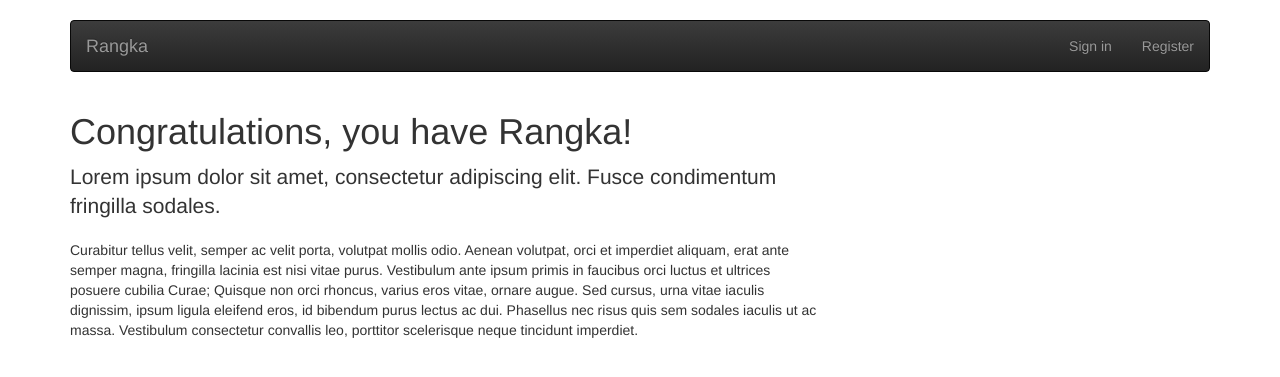
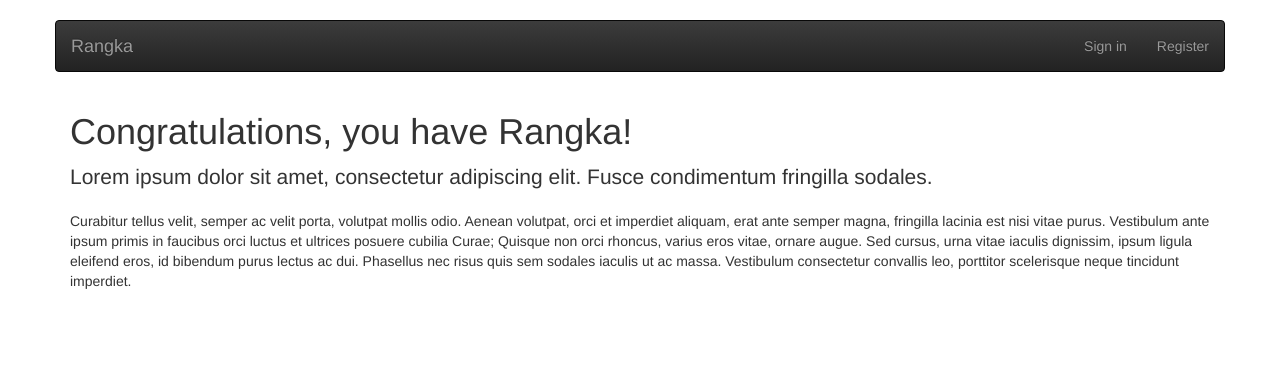
Before and after one commit to anwarishak/rangka, a PHP site: page / in a window 1280 px wide. Shown: the top 377 px of the page. Run offline with PHP 8.4, Linux system fonts and the light colour scheme.

Commit message:
Style changes

```diff
--- a/css/rangka.css
+++ b/css/rangka.css
@@ -1 +1,2 @@
 .navbar-wrapper { margin-top:20px; }
+.navbar-wrapper .container { padding:0; }
--- a/rangka/controller.php
+++ b/rangka/controller.php
@@ -2,6 +2,7 @@
 
 abstract class controller
 {
+  protected $main_path;
   protected $secondary_path;
   protected $tertiary_path;
   protected $quarternary_path;
@@ -40,6 +41,7 @@ abstract class controller
     if (class_exists($controller_name))
     {
       $controller = new $controller_name;
+      $controller->main_path = $name;
       $controller->secondary_path = $secondary_path;
       $controller->tertiary_path = $tertiary_path;
       $controller->quarternary_path = $quarternary_path;
@@ -146,6 +148,7 @@ abstract class controller
   {
     $models = $this->models;
     $model = $this->model;
+    $main_path = $this->main_path;
 
     if (file_exists('templates/'.$this->template)) include 'templates/'.$this->template;
     elseif (file_exists('rangka/templates/'.$this->template)) include 'rangka/templates/'.$this->template;
--- a/rangka/templates/header.php
+++ b/rangka/templates/header.php
@@ -13,8 +13,8 @@
 </head>
 <body>
 
-  <div class="container">
-    <div class="navbar-wrapper">
+  <div class="navbar-wrapper">
+    <div class="container">
       <nav class="navbar navbar-inverse" role="navigation">
         <div class="navbar-header">
           <button type="button" class="navbar-toggle" data-toggle="collapse" data-target=".navbar-collapse">
@@ -43,9 +43,12 @@
             </li>
           </ul-->
           <ul class="nav navbar-nav navbar-right">
-            <li><a href="/sign-in">Sign in</a></li>
+            <li<?php if ($main_path == 'sign-in'): ?> class="active"<?php endif; ?>><a href="/sign-in">Sign in</a></li>
             <li><a href="register">Register</a></li>
           </ul>
         </div>
       </nav>
     </div>
+  </div>
+
+  <div class="container">
--- a/rangka/templates/home.php
+++ b/rangka/templates/home.php
@@ -4,16 +4,10 @@ include 'header.php';
 
 ?>
 
-<div class="row">
-  <div class="col-md-8">
+<h1>Congratulations, you have Rangka!</h1>
 
-    <h1>Congratulations, you have Rangka!</h1>
-
-    <p class="lead">Lorem ipsum dolor sit amet, consectetur adipiscing elit. Fusce condimentum fringilla sodales.</p>
-    <p>Curabitur tellus velit, semper ac velit porta, volutpat mollis odio. Aenean volutpat, orci et imperdiet aliquam, erat ante semper magna, fringilla lacinia est nisi vitae purus. Vestibulum ante ipsum primis in faucibus orci luctus et ultrices posuere cubilia Curae; Quisque non orci rhoncus, varius eros vitae, ornare augue. Sed cursus, urna vitae iaculis dignissim, ipsum ligula eleifend eros, id bibendum purus lectus ac dui. Phasellus nec risus quis sem sodales iaculis ut ac massa. Vestibulum consectetur convallis leo, porttitor scelerisque neque tincidunt imperdiet.</p>
-
-  </div>
-</div>
+<p class="lead">Lorem ipsum dolor sit amet, consectetur adipiscing elit. Fusce condimentum fringilla sodales.</p>
+<p>Curabitur tellus velit, semper ac velit porta, volutpat mollis odio. Aenean volutpat, orci et imperdiet aliquam, erat ante semper magna, fringilla lacinia est nisi vitae purus. Vestibulum ante ipsum primis in faucibus orci luctus et ultrices posuere cubilia Curae; Quisque non orci rhoncus, varius eros vitae, ornare augue. Sed cursus, urna vitae iaculis dignissim, ipsum ligula eleifend eros, id bibendum purus lectus ac dui. Phasellus nec risus quis sem sodales iaculis ut ac massa. Vestibulum consectetur convallis leo, porttitor scelerisque neque tincidunt imperdiet.</p>
 
 <?php
 
```
Also changed, not shown: rangka/templates/sign_in.php (+1 -7 lines).
